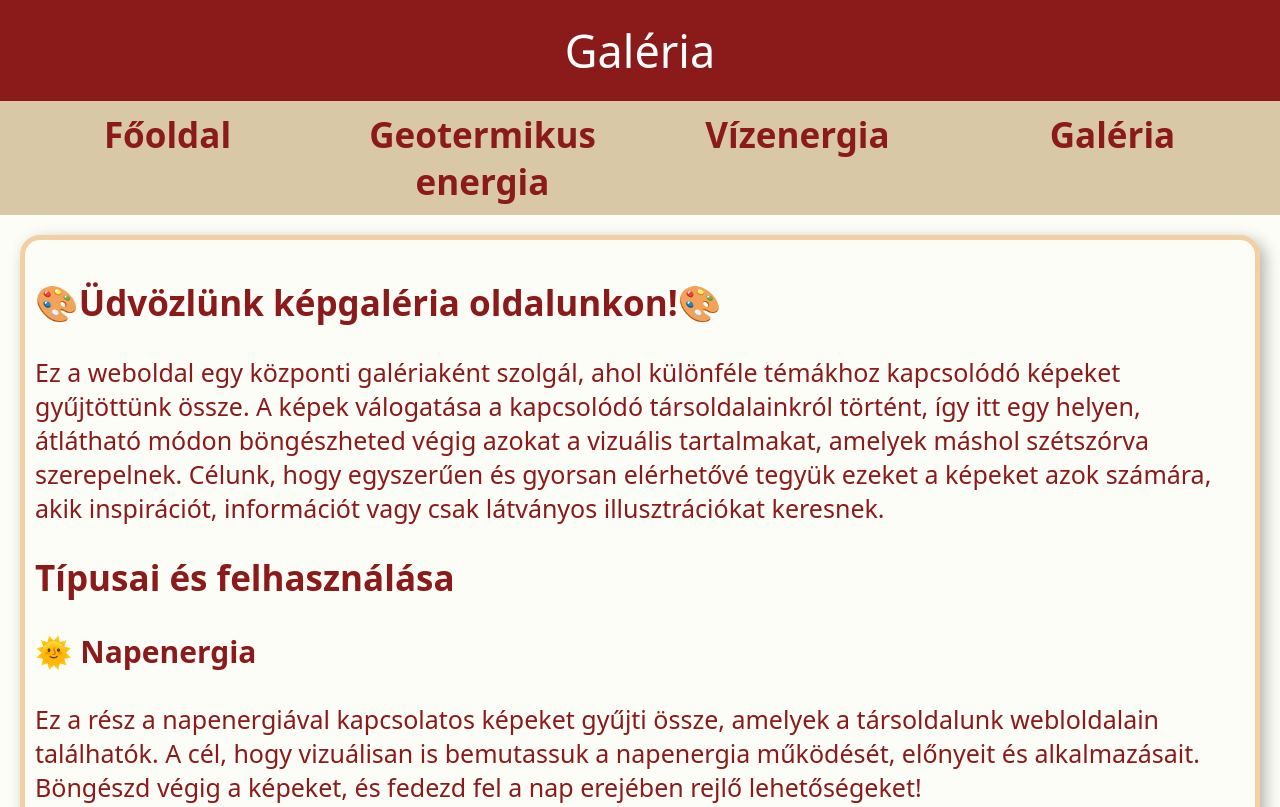
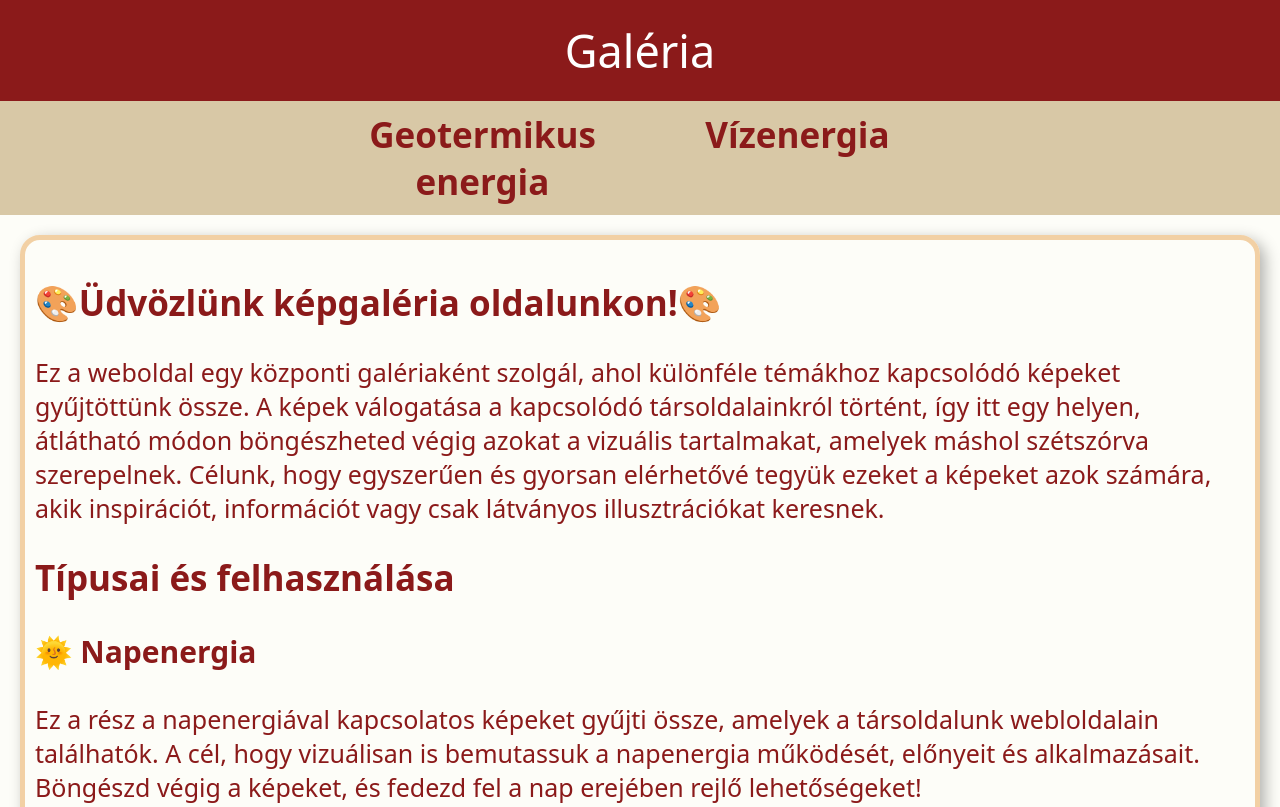
Before and after one commit to kp1771/fentarhatosagfeladat, a plain HTML site: page fentarthatosagfeladat/galeria.html in a window 1280 px wide. Shown: the top 807 px of the page. Drawn offline with Linux system fonts and the light colour scheme; a web font is replaced by a local one.

Commit message:
galéria módosítás

```diff
--- a/fentarthatosagfeladat/galeria.html
+++ b/fentarthatosagfeladat/galeria.html
@@ -13,11 +13,10 @@
 <header><a href="#header">Galéria</a></header>
 
 <nav class="navok">
-  <a href="index.html">Főoldal</a>
+  <a href=""></a>
   <a href="geotermikus.html">Geotermikus energia</a>
   <a href="mellekoldal.html">Vízenergia</a>
 
-  <a href="galeria.html">Galéria</a>
 </nav>
 
 <div class="tarolo">
```
